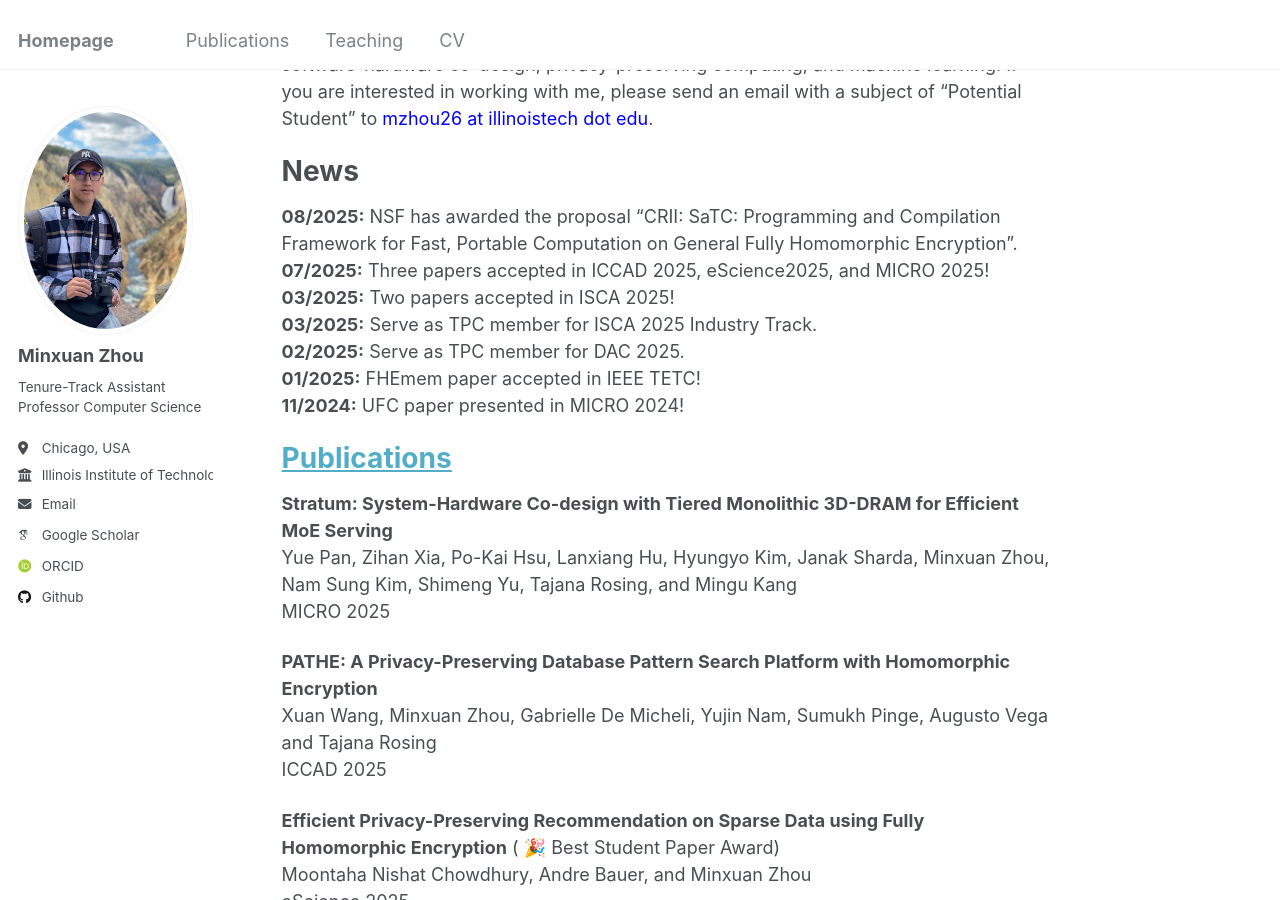
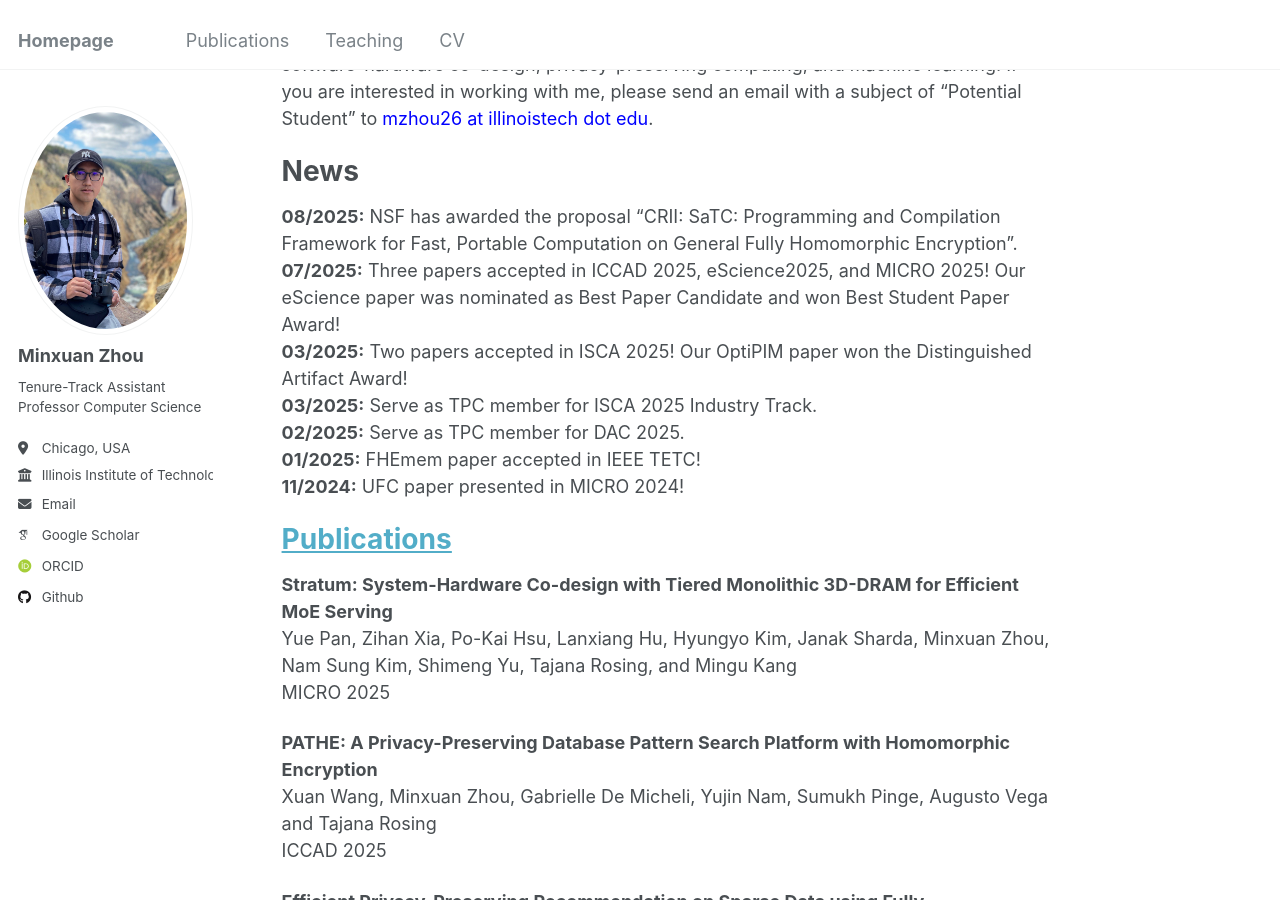
Before and after one commit to zhouminxuan/zhouminxuan.github.io, a Jekyll site: the page built from _pages/about.md, in a window 1280 px wide and 900 px high, scrolled down 310 px. Built offline with Jekyll 4.4.1, drawn with Linux system fonts in a browser that asks for light colours; emoji names are drawn with the system emoji font; some web fonts are replaced.

Commit message:
adding recent awards

```diff
--- a/_pages/about.md
+++ b/_pages/about.md
@@ -14,8 +14,8 @@ I'm an Assistant Professor in the Department of [Computer Science](https://www.i
 News
 ======
 **08/2025:** NSF has awarded the proposal "CRII: SaTC: Programming and Compilation Framework for Fast, Portable Computation on General Fully Homomorphic Encryption".
-**07/2025:** Three papers accepted in ICCAD 2025, eScience2025, and MICRO 2025!
-**03/2025:** Two papers accepted in ISCA 2025!
+**07/2025:** Three papers accepted in ICCAD 2025, eScience2025, and MICRO 2025! Our eScience paper was nominated as Best Paper Candidate and won Best Student Paper Award!
+**03/2025:** Two papers accepted in ISCA 2025! Our OptiPIM paper won the Distinguished Artifact Award!
 **03/2025:** Serve as TPC member for ISCA 2025 Industry Track.
 **02/2025:** Serve as TPC member for DAC 2025.
 **01/2025:** FHEmem paper accepted in IEEE TETC!
```
